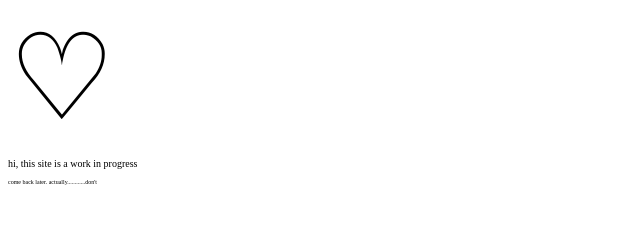
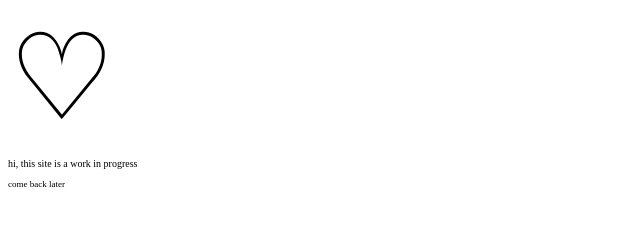
Before and after one commit to haylortall/again, a plain HTML site: page index.html in a window 1280 px wide. Shown: the full height of the page, 0-640 px from the left. Drawn offline with Linux system fonts and the light colour scheme.

Commit message:
Update index.html

```diff
--- a/index.html
+++ b/index.html
@@ -9,7 +9,7 @@
   <div style="font-size:120px;">♡</div>
 
   <p style="font-size:10px;">hi, this site is a work in progress</p>
-  <p style="font-size:6px;">come back later. actually............don't</p>
+  <p style="font-size:9px;">come back later</p>
 
 </body>
 </html>
```
